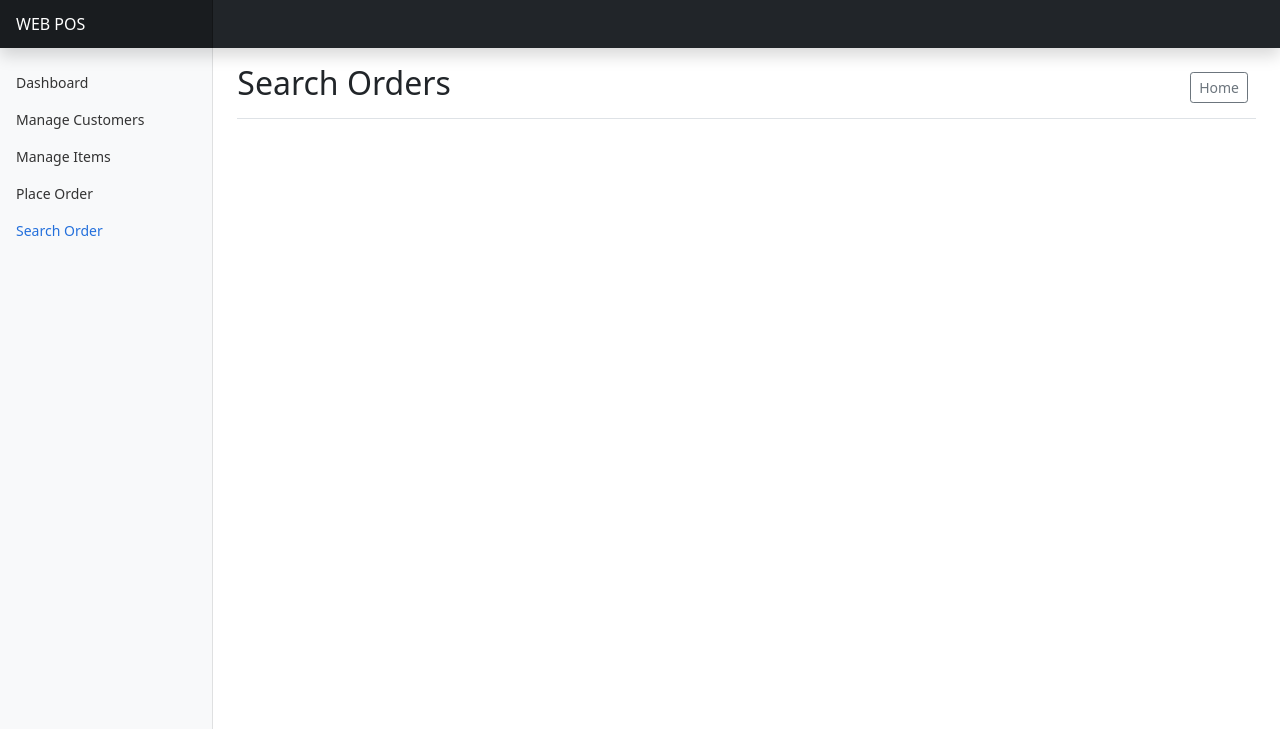
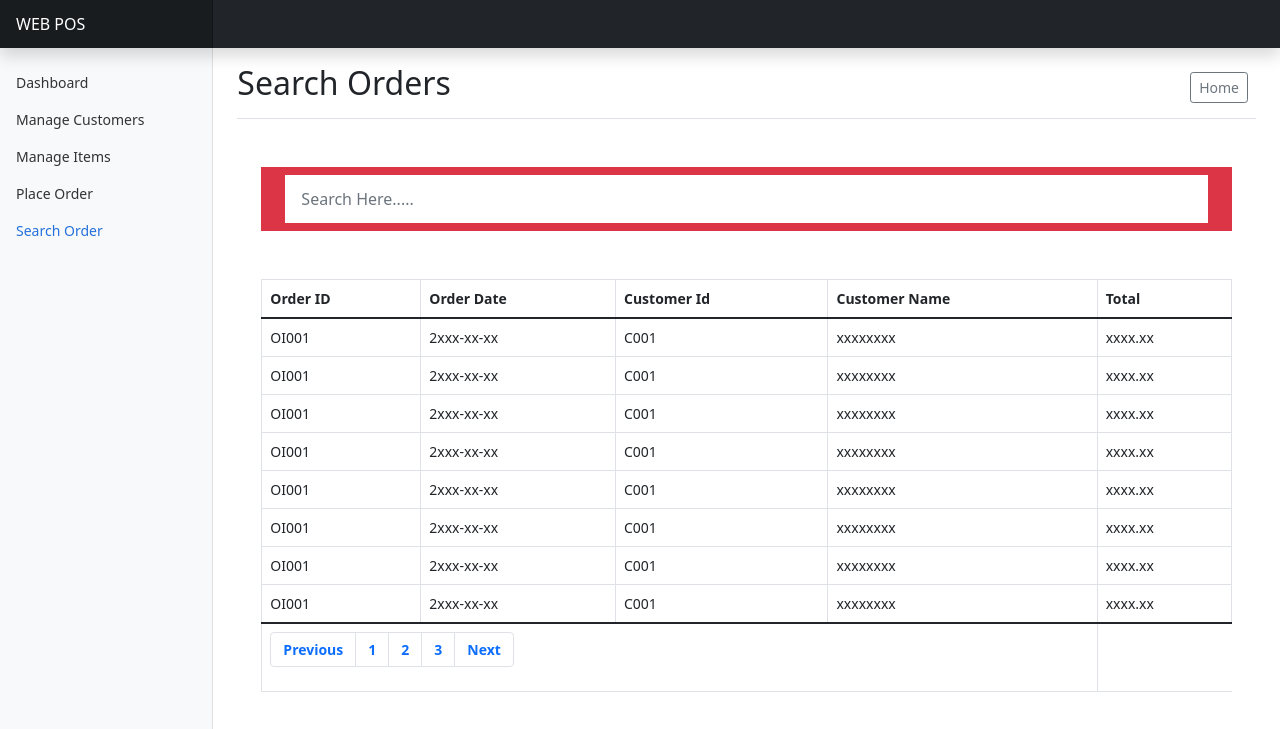
Before and after one commit to Dump00/POS_Client, a website: page search-order.html in a window 1280 px wide. Shown: the top 729 px of the page. Drawn offline with nearby package versions, Linux system fonts and the light colour scheme.

Commit message:
Add search order components

```diff
--- a/search-order.html
+++ b/search-order.html
@@ -75,6 +75,104 @@
         </div>
       </div>
 
+      <div class="container">
+        <nav class="navbar navbar-light bg-danger mt-5">
+          <form class="container-fluid">
+            <div class="input-group">
+              <input type="text" class="form-control search-bar" placeholder="Search Here....." >
+            </div>
+          </form>
+        </nav>
+
+        <table id="tblCustomers" class="table table-bordered table-hover mt-5">
+          <thead>
+              <tr>
+                  <th>Order ID</th>
+                  <th>Order Date</th>
+                  <th>Customer Id</th>
+                  <th>Customer Name</th>
+                  <th>Total</th>
+              </tr>
+          </thead>
+          <tbody>
+              <tr>
+                  <td>OI001</td>
+                  <td>2xxx-xx-xx</td>
+                  <td>C001</td>
+                  <td>xxxxxxxx</td>
+                  <td>xxxx.xx</td>
+              </tr>
+              <tr>
+                  <td>OI001</td>
+                  <td>2xxx-xx-xx</td>
+                  <td>C001</td>
+                  <td>xxxxxxxx</td>
+                  <td>xxxx.xx</td>
+              </tr>
+              <tr>
+                  <td>OI001</td>
+                  <td>2xxx-xx-xx</td>
+                  <td>C001</td>
+                  <td>xxxxxxxx</td>
+                  <td>xxxx.xx</td>
+              </tr>
+              <tr>
+                  <td>OI001</td>
+                  <td>2xxx-xx-xx</td>
+                  <td>C001</td>
+                  <td>xxxxxxxx</td>
+                  <td>xxxx.xx</td>
+              </tr>
+              <tr>
+                  <td>OI001</td>
+                  <td>2xxx-xx-xx</td>
+                  <td>C001</td>
+                  <td>xxxxxxxx</td>
+                  <td>xxxx.xx</td>
+              </tr>
+              <tr>
+                  <td>OI001</td>
+                  <td>2xxx-xx-xx</td>
+                  <td>C001</td>
+                  <td>xxxxxxxx</td>
+                  <td>xxxx.xx</td>
+              </tr>
+              <tr>
+                  <td>OI001</td>
+                  <td>2xxx-xx-xx</td>
+                  <td>C001</td>
+                  <td>xxxxxxxx</td>
+                  <td>xxxx.xx</td>
+              </tr>
+              <tr>
+                  <td>OI001</td>
+                  <td>2xxx-xx-xx</td>
+                  <td>C001</td>
+                  <td>xxxxxxxx</td>
+                  <td>xxxx.xx</td>
+              </tr>
+          </tbody>
+          <tfoot>
+              <tr>
+                  <th colspan="4">
+                      <nav aria-label="Page navigation example">
+                          <ul class="pagination">
+                            <li class="page-item"><a class="page-link" href="#">Previous</a></li>
+                            <li class="page-item"><a class="page-link" href="#">1</a></li>
+                            <li class="page-item"><a class="page-link" href="#">2</a></li>
+                            <li class="page-item"><a class="page-link" href="#">3</a></li>
+                            <li class="page-item"><a class="page-link" href="#">Next</a></li>
+                          </ul>
+                        </nav>
+                  </th>
+              </tr>
+          </tfoot>
+      </table>
+
+      </div>
+
+
+
       <canvas class="my-4 w-100" id="myChart" width="900" height="380"></canvas>
       </div>
     </main>
```
Also changed, not shown: css/dashboard.css (line endings or trailing spaces), 1 other file.
